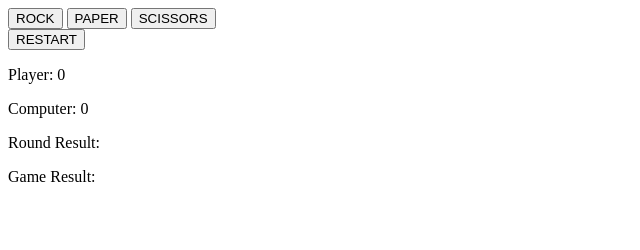
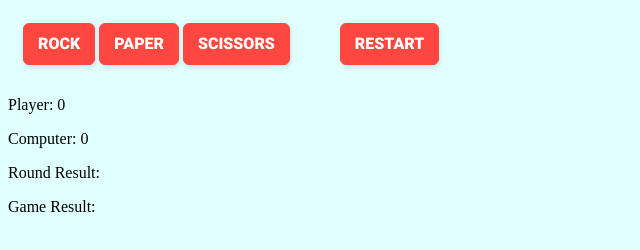
Before and after one commit to ceaweed/rock-paper-scissors, a plain HTML site: page index.html in a window 1280 px wide. Shown: the whole page, without its empty margins (0-640 px from the left). Drawn offline with Linux system fonts and the light colour scheme.

Commit message:
Minor CSS changes.

```diff
--- a/index.html
+++ b/index.html
@@ -2,7 +2,9 @@
 <html>
 <head>
   <meta charset="UTF-8">
-  <title>Page Title</title>
+  <meta name="viewport" content="width=device-width,initial-scale=1" />
+  <title>ROCK PAPER SCISSORS</title>
+  <link rel="stylesheet" href="style.css">
 </head>
 <body>
   <div class="choices">
--- /dev/null
+++ b/style.css
@@ -0,0 +1,46 @@
+body {
+    background-color: lightcyan;
+}
+
+.choices {
+    display: flex;
+    justify-content: left;
+    padding: 15px;
+    gap: 50px;
+}
+
+.choices button {
+  background: #FF4742;
+  border: 1px solid #FF4742;
+  border-radius: 6px;
+  box-shadow: rgba(0, 0, 0, 0.1) 1px 2px 4px;
+  box-sizing: border-box;
+  color: #FFFFFF;
+  cursor: pointer;
+  display: inline-block;
+  font-family: nunito,roboto,proxima-nova,"proxima nova",sans-serif;
+  font-size: 16px;
+  font-weight: 800;
+  line-height: 16px;
+  min-height: 40px;
+  outline: 0;
+  padding: 12px 14px;
+  text-align: center;
+  text-rendering: geometricprecision;
+  text-transform: none;
+  user-select: none;
+  -webkit-user-select: none;
+  touch-action: manipulation;
+  vertical-align: middle;
+}
+
+.choices button:hover,
+.choices button:active {
+  background-color: initial;
+  background-position: 0 0;
+  color: #FF4742;
+}
+
+.choices button:active {
+  opacity: .5;
+}
```
